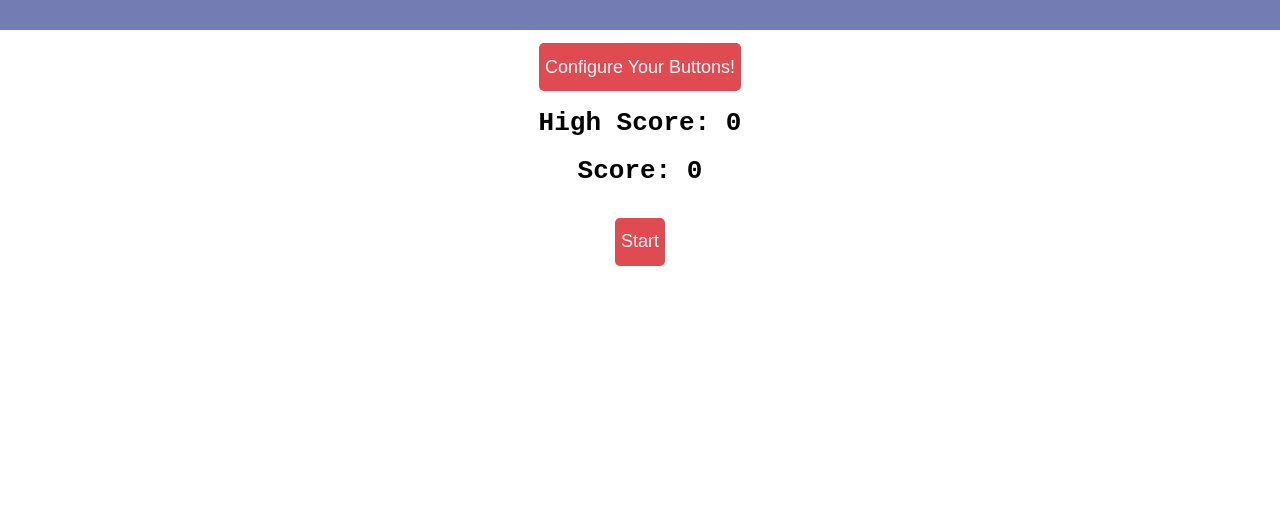
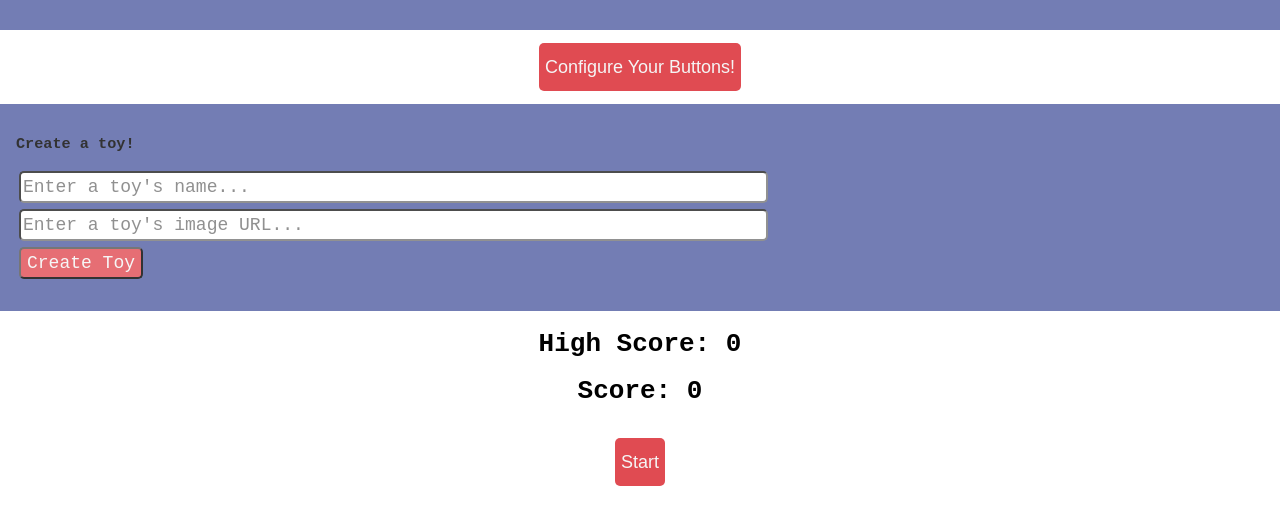
Before and after one commit to LynnEdwardMcqueen/phase-1-project-simon, a plain HTML site: page index.html in a window 1280 px wide. Both pictures are taken after a click on the button "Configure Your Buttons!". Shown: the part 66-590 px from the top of the page. Drawn offline with Linux system fonts and the light colour scheme; no server answers.

Commit message:
Enables div to appear that conains configuration forms.

```diff
--- a/index.html
+++ b/index.html
@@ -15,6 +15,34 @@
   <p style="text-align:center">
     <button id="new-toy-btn">Configure Your Buttons!</button>
   </p>
+  <div class="container">
+    <form class="configure-buttons-form">
+      <h3>Create a toy!</h3>
+
+      <input
+        type="text"
+        name="name"
+        value=""
+        placeholder="Enter a toy's name..."
+        class="input-text"
+      />
+      <br />
+      <input
+        type="text"
+        name="image"
+        value=""
+        placeholder="Enter a toy's image URL..."
+        class="input-text"
+      />
+      <br />
+      <input
+        type="submit"
+        name="submit"
+        value="Create Toy"
+        class="submit"
+      />
+    </form>
+  </div>
   <p style="text-align-center" ><h1 id="high-score">High Score: 0</h1></p>
   <p style="text-align-center"><h1 id="score"> Score: 0 </h1></p>
   <div id="button-collection"></div>
--- a/src/index.js
+++ b/src/index.js
@@ -33,16 +33,16 @@ document.addEventListener("DOMContentLoaded", () => {
 
   // This is a button to configure Simonish buttons
   const addBtn = document.querySelector("#new-toy-btn");
-  const toyFormContainer = document.querySelector(".container");
-  // toyFormContainer.style.display = "block";
+  const configureButtonsContainer = document.querySelector(".container");
+  // configureButtonsContainer.style.display = "block";
   addBtn.addEventListener("click", () => {
     // hide & seek with the form
     debugger
     configureButtons = !configureButtons;
     if (configureButtons) {
-      toyFormContainer.style.display = "block";
+      configureButtonsContainer.style.display = "block";
     } else {
-      toyFormContainer.style.display = "none";
+      configureButtonsContainer.style.display = "none";
     }
   });
 
--- a/styles.css
+++ b/styles.css
@@ -79,7 +79,7 @@ body {
     opacity: .8;
   }
 
-  .add-button-form {
+  .configure-button-form {
     width: 80%
   }
 
```
